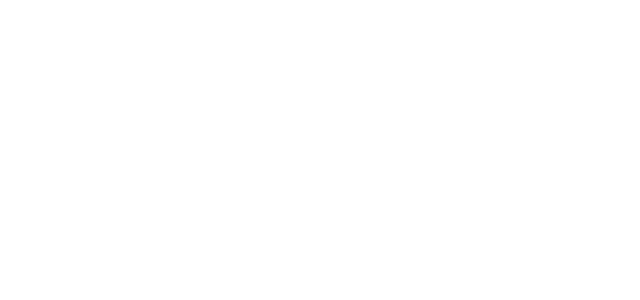
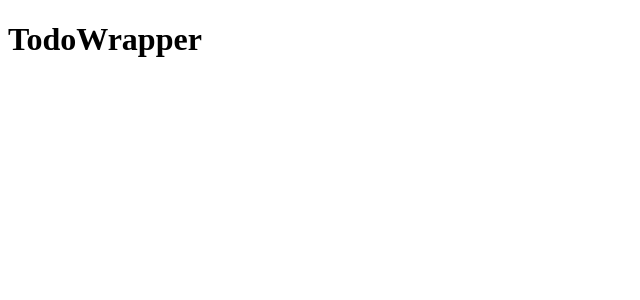
Before and after one commit to shraaavss/todo-app, a React (Create React App) app: page / in a window 1280 px wide. Shown: the top 300 px of the page, without its empty margins (0-640 px from the left). Built offline with nearby package versions, Linux system fonts and the light colour scheme.

Commit message:
cleanups

```diff
--- a/src/App.js
+++ /dev/null
@@ -1,9 +0,0 @@
-function App() {
-  return (
-    <div className="App">
-
-    </div>
-  );
-}
-
-export default App;
--- /dev/null
+++ b/src/App.jsx
@@ -0,0 +1,12 @@
+import React from "react";
+import TodoWrapper from "./components/TodoWrapper";
+
+function App() {
+  return (
+    <div className="App">
+      <TodoWrapper />
+    </div>
+  );
+}
+
+export default App;
--- a/src/index.css
+++ /dev/null
@@ -1,13 +0,0 @@
-body {
-  margin: 0;
-  font-family: -apple-system, BlinkMacSystemFont, 'Segoe UI', 'Roboto', 'Oxygen',
-    'Ubuntu', 'Cantarell', 'Fira Sans', 'Droid Sans', 'Helvetica Neue',
-    sans-serif;
-  -webkit-font-smoothing: antialiased;
-  -moz-osx-font-smoothing: grayscale;
-}
-
-code {
-  font-family: source-code-pro, Menlo, Monaco, Consolas, 'Courier New',
-    monospace;
-}
--- a/src/index.js
+++ b/src/index.js
@@ -1,6 +1,5 @@
 import React from 'react';
 import ReactDOM from 'react-dom/client';
-import './index.css';
 import App from './App';
 import reportWebVitals from './reportWebVitals';
 
```
